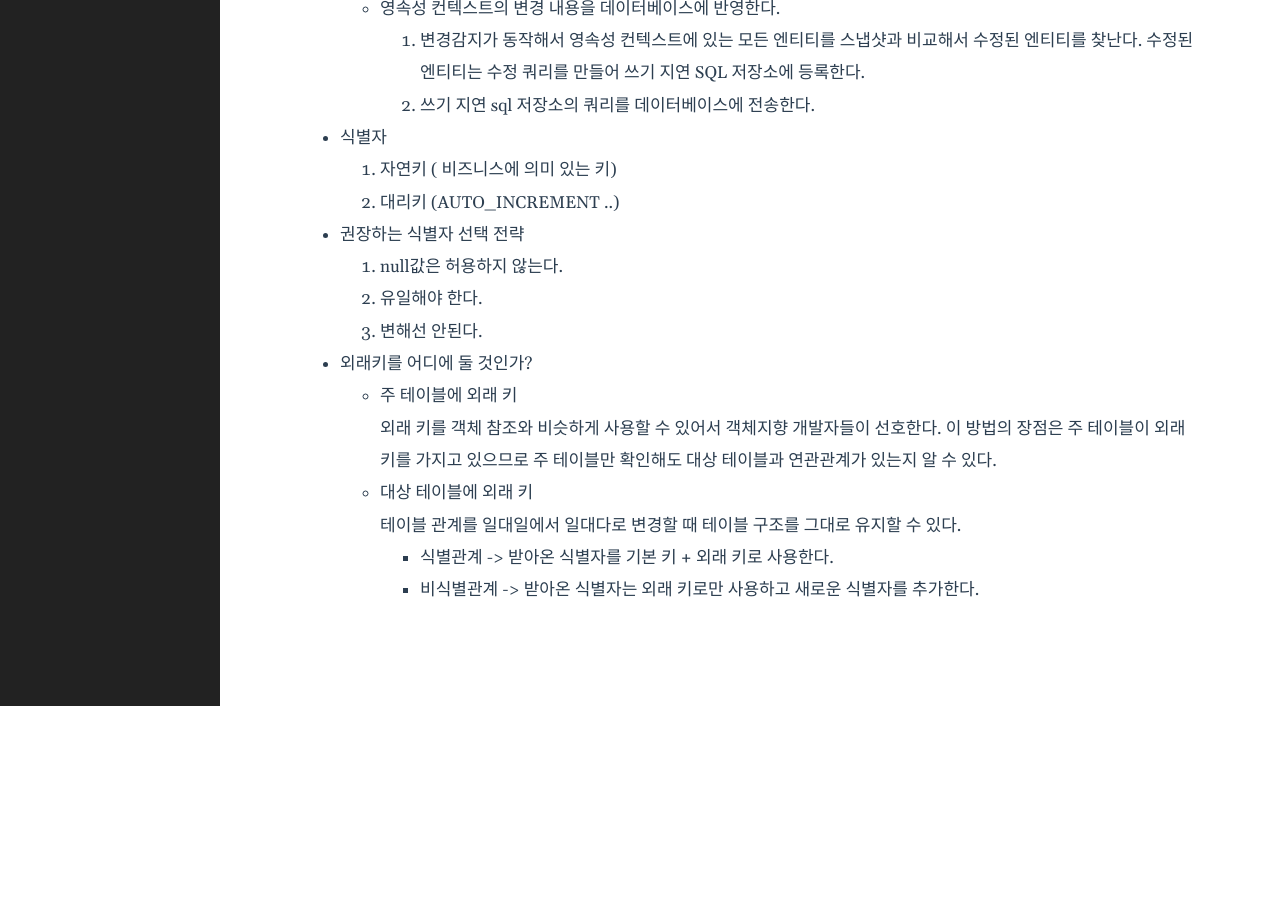
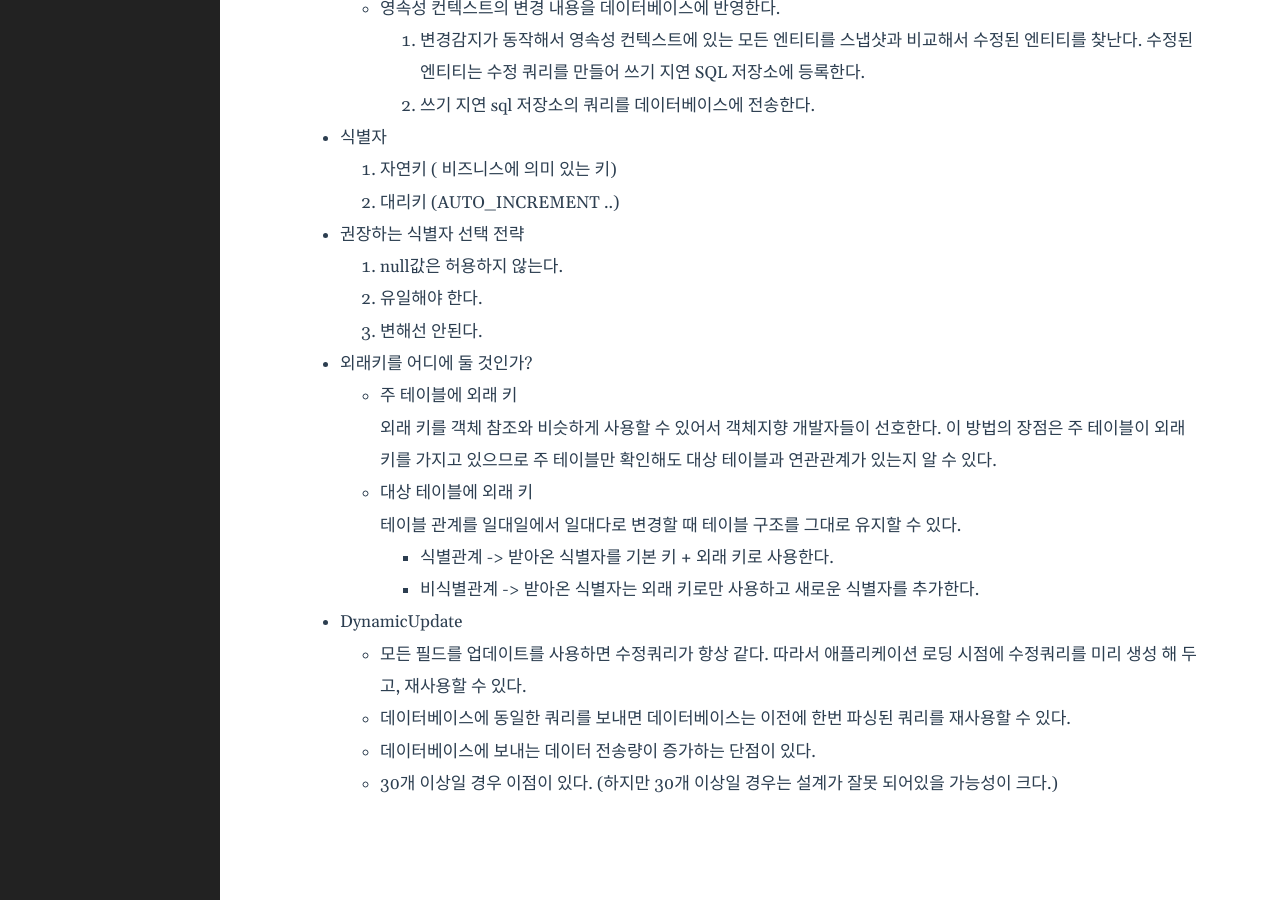
Before and after one commit to Leejunhyuck/Leejunhyuck.github.io, a Jekyll site: the page built from _posts/2021-12-02- 자바 orm 표준 jpa 프로그래밍 도서 정리.markdown, in a window 1280 px wide and 900 px high, scrolled down 1466 px. Built offline with Jekyll 4.4.1, drawn with Linux system fonts in a browser that asks for light colours; before the commit the page ends 2172 px from its top, so only the background shows below that.

Commit message:
자바 orm 표준 jpa 프로그래밍 책 정리 - DynamicUpdate 관하여

```diff
--- a/_posts/2021-12-02- 자바 orm 표준 jpa 프로그래밍 도서 정리.markdown
+++ b/_posts/2021-12-02- 자바 orm 표준 jpa 프로그래밍 도서 정리.markdown
@@ -77,3 +77,10 @@ category: 도서 정리
 
         - 식별관계 -> 받아온 식별자를 기본 키 + 외래 키로 사용한다.
         - 비식별관계 -> 받아온 식별자는 외래 키로만 사용하고 새로운 식별자를 추가한다.
+
+
+* DynamicUpdate
+  * 모든 필드를 업데이트를 사용하면 수정쿼리가 항상 같다. 따라서 애플리케이션 로딩 시점에 수정쿼리를 미리 생성 해 두고, 재사용할 수 있다.
+  * 데이터베이스에 동일한 쿼리를 보내면 데이터베이스는 이전에 한번 파싱된 쿼리를 재사용할 수 있다.
+  * 데이터베이스에 보내는 데이터 전송량이 증가하는 단점이 있다.
+  * 30개 이상일 경우 이점이 있다. (하지만 30개 이상일 경우는 설계가 잘못 되어있을 가능성이 크다.)
```
Also changed, not shown: other parts of _posts/2021-12-02- 자바 orm 표준 jpa 프로그래밍 도서 정리.markdown (+1 -1 lines).
